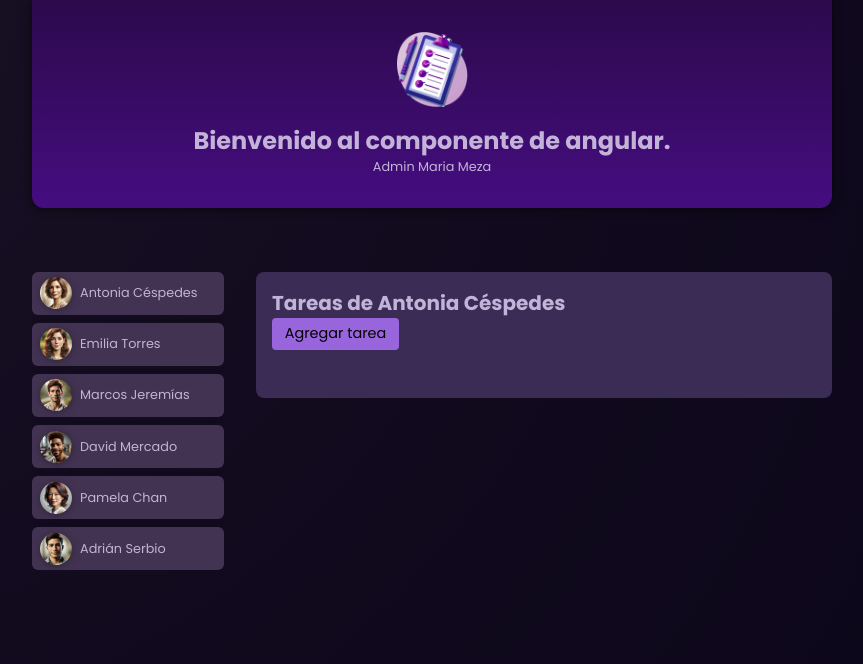
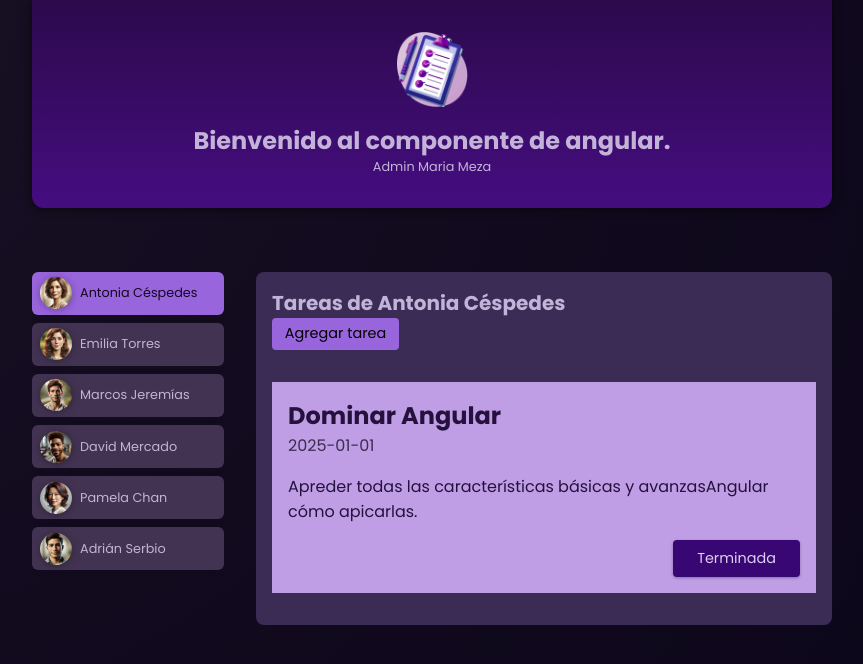
Before and after one commit to cute1006/Curso_Angular, an Angular app in the folder 01-proyecto-inicial/: page / in a window 1280 px wide. Both pictures are taken after a click on the button "Antonia Céspedes". Shown: the top 664 px of the page, without its empty margins (208-1071 px from the left). Built offline with nearby package versions, Linux system fonts and the light colour scheme.

Commit message:
Se agregaron nuevas soluciones en los usuarios

```diff
--- a/01-proyecto-inicial/src/app/app.component.html
+++ b/01-proyecto-inicial/src/app/app.component.html
@@ -7,7 +7,9 @@
         <li>
             <app-usuario
                 [usuario]="usuario"
-                (seleccionarUsuario)="SeleccionarUsuario($event)">
+                [seleccionado]="usuario.id === idUsuarioSeleccionado"
+                (seleccionarUsuario)="SeleccionarUsuario($event)"
+                >
             </app-usuario>
         </li>
        }
--- a/01-proyecto-inicial/src/app/tareas/tarea/tarea.component.html
+++ b/01-proyecto-inicial/src/app/tareas/tarea/tarea.component.html
@@ -1,7 +1,7 @@
 <article>
-    <h2>Titulo de Tarea</h2>
-    <time>Fecha de creación</time>
-    <p>Resumen</p>
+    <h2>{{Tarea.titulo}}</h2>
+    <time>{{Tarea.expira}}</time>
+    <p>{{Tarea.resumen}}</p>
     <p class="acciones">
         <button>Terminada</button>
     </p>
--- a/01-proyecto-inicial/src/app/tareas/tareas.component.html
+++ b/01-proyecto-inicial/src/app/tareas/tareas.component.html
@@ -6,11 +6,11 @@
         </menu>
     </header>
 
-    <!-- <ul>
+     <ul>
          @for(tarea of tareasUsuarioSeleccionado; track tarea.id) {
             <li>
-                <app-tarea [tarea]="tarea"></app-tarea>
+                <app-tarea [Tarea]="tarea"></app-tarea>
             </li>
          }
-    </ul> -->
+    </ul>
 </section>
--- a/01-proyecto-inicial/src/app/tareas/tareas.component.ts
+++ b/01-proyecto-inicial/src/app/tareas/tareas.component.ts
@@ -14,7 +14,7 @@ export class TareasComponent {
 
  tareas = [
   {
-       id:1,
+       id:'t1',
        idUsuario:'u1',
        titulo:'Dominar Angular',
         resumen:'Apreder todas las características básicas y avanzasAngular cómo apicarlas.',
--- a/01-proyecto-inicial/src/app/usuario/usuario/usuario.component.html
+++ b/01-proyecto-inicial/src/app/usuario/usuario/usuario.component.html
@@ -1,5 +1,5 @@
 <div>
-    <button (click)="SeleccionarUsuario()">
+    <button [class.active]="seleccionado" (click)="SeleccionarUsuario()">
         <img [src]="imagenUsuario" alt="Imagen de usuario" />
         <span>{{usuario.nombre}}</span>
     </button>
--- /dev/null
+++ b/01-proyecto-inicial/src/app/usuario/usuario/usuario.model.ts
@@ -0,0 +1,5 @@
+export interface Usuario {
+  id: string;
+  avatar: string;
+  nombre: string;
+}
```
Also changed, not shown: 01-proyecto-inicial/src/app/tareas/tarea/tarea.component.ts (+3 -8 lines), 01-proyecto-inicial/src/app/tareas/tarea/tarea.model.ts (added, +7 -0 lines), 01-proyecto-inicial/src/app/usuario/usuario/usuario.component.ts (+2 -6 lines).
